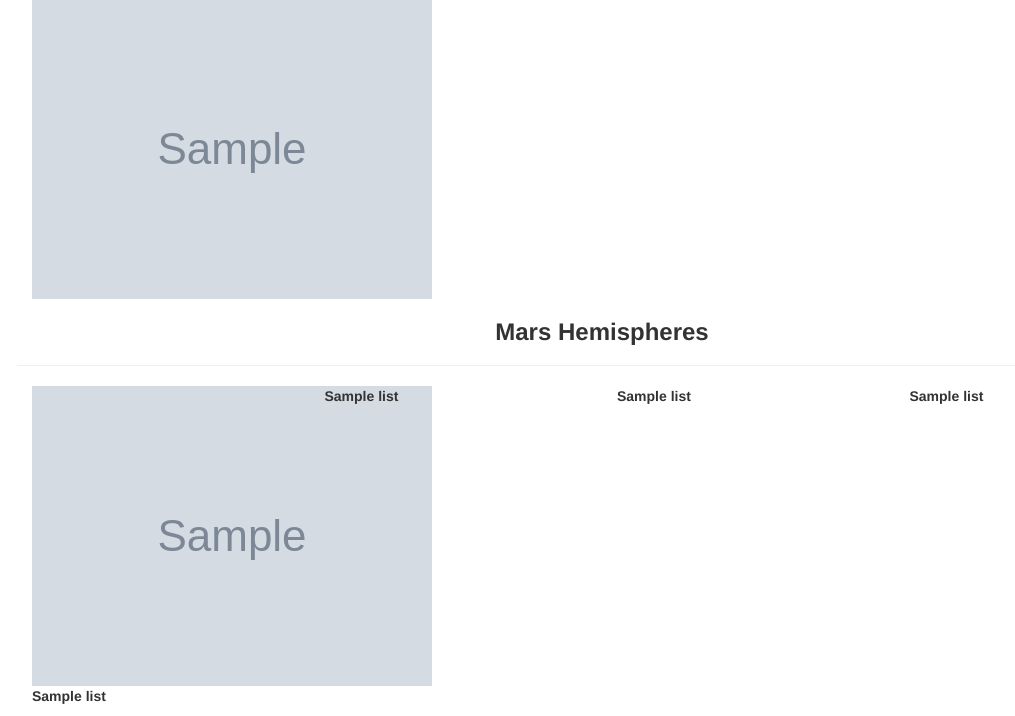
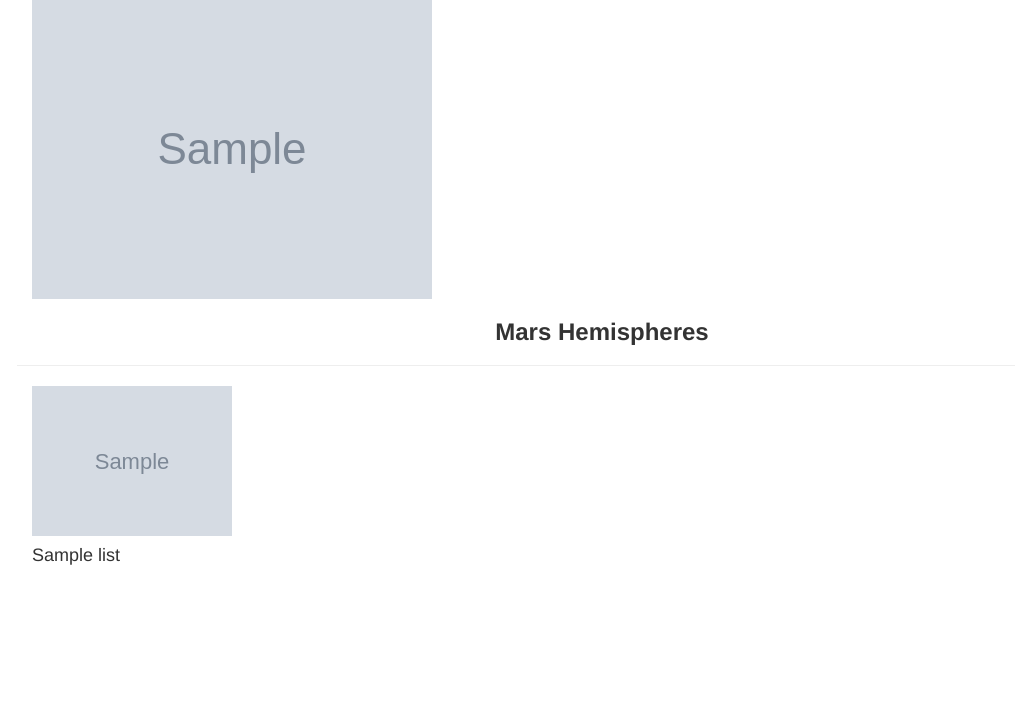
Before and after one commit to junki-ogawa/web-scraping-challenge, a Flask app: page / in a window 1280 px wide. Shown: the part 460-1176 px from the top of the page, without its empty margins (38-1053 px from the left). After the commit the page ends 1025 px from the top, so only its background shows below. Run offline with Flask 2, Linux system fonts and the light colour scheme; grey boxes marked "Sample" are stand-in pictures; a database or web service that is not in the repository returns one stand-in record (values such as "Sample title"); parts of the project's set-up code (start-up, migrations or seed data) failed here and were passed over; some libraries are stand-ins or nearby versions.

Commit message:
hw update

```diff
--- a/templates/index.html
+++ b/templates/index.html
@@ -43,38 +43,18 @@
         <div class="row" id="mars_hemi">
             <h3 style="text-align:center;"><strong>Mars Hemispheres</strong></h3>
             <hr>
-            <div class="col-md-3">
-                <div class="card" style="width: 18rem;">
-                    <img class="card-img-top" src='{{ mars_dictionary["hemisphere_image_urls"][0]["img_url"] }}' alt="Card image cap">
-                    <div class="card-body">
-                        <p class="card-text"><strong>{{ mars_dictionary["hemisphere_image_urls"][0]["title"] }}</strong></p>
+
+            {% for list in mars_dictionary.hemisphere_image_urls %}
+                <div class="col-md-3">
+                    <div class="card" style="width: 20rem;">
+                        <div class="card-body">
+                            <img src="{{ list.img_url }}" alt="img_url.jpg" width = 100% class="center"/>
+                            <h4 class="card-title">{{ list.title }}</h4>
+                        </div>
                     </div>
                 </div>
-            </div>
-            <div class="col-md-3">
-                <div class="card" style="width: 18rem;">
-                    <!-- <img class="card-img-top" src='{{ mars_dictionary["hemisphere_image_urls"][1]["img_url"] }}' alt="Card image cap"> -->
-                    <div class="card-body">
-                        <p class="card-text"><strong>{{ mars_dictionary["hemisphere_image_urls"][1]["title"] }}</strong></p>
-                    </div>
-                </div>
-            </div>
-            <div class="col-md-3">
-                <div class="card" style="width: 18rem;">
-                    <!-- <img class="card-img-top" src='{{ mars_dictionary["hemisphere_image_urls"][2]["img_url"] }}' alt="Card image cap"> -->
-                    <div class="card-body">
-                        <p class="card-text"><strong>{{ mars_dictionary["hemisphere_image_urls"][2]["title"] }}</strong></p>
-                    </div>
-                </div>
-            </div>
-            <div class="col-md-3">
-                <div class="card" style="width: 18rem;">
-                    <!-- <img class="card-img-top" src='{{ mars_dictionary["hemisphere_image_urls"][3]["img_url"] }}' alt="Card image cap"> -->
-                    <div class="card-body">
-                        <p class="card-text"><strong>{{ mars_dictionary["hemisphere_image_urls"][3]["title"] }}</strong></p>
-                    </div>
-                </div>
-            </div>
+            {% endfor %}
+
         </div>
 
 
```
Also changed, not shown: README.md, hw 1.PNG (added), hw 2.PNG (added), hw 3.PNG (added).
